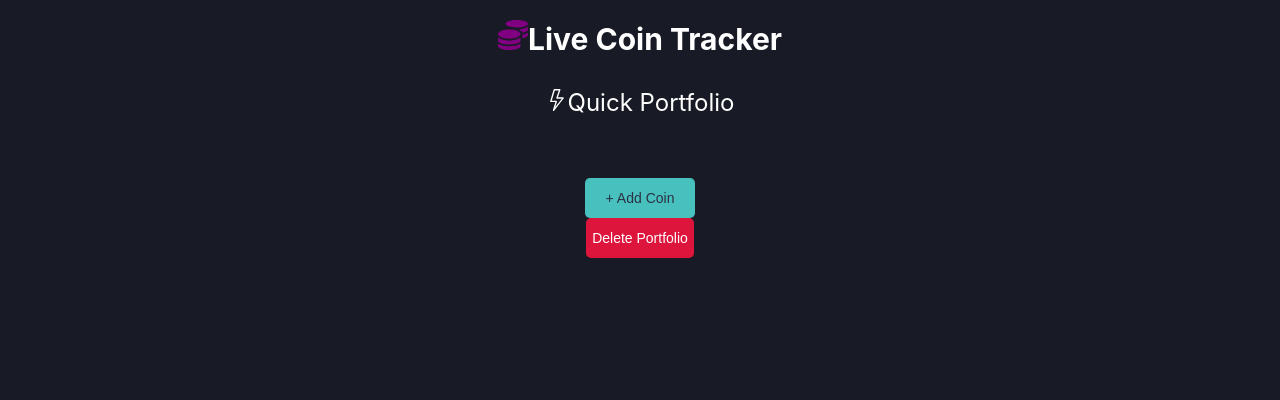
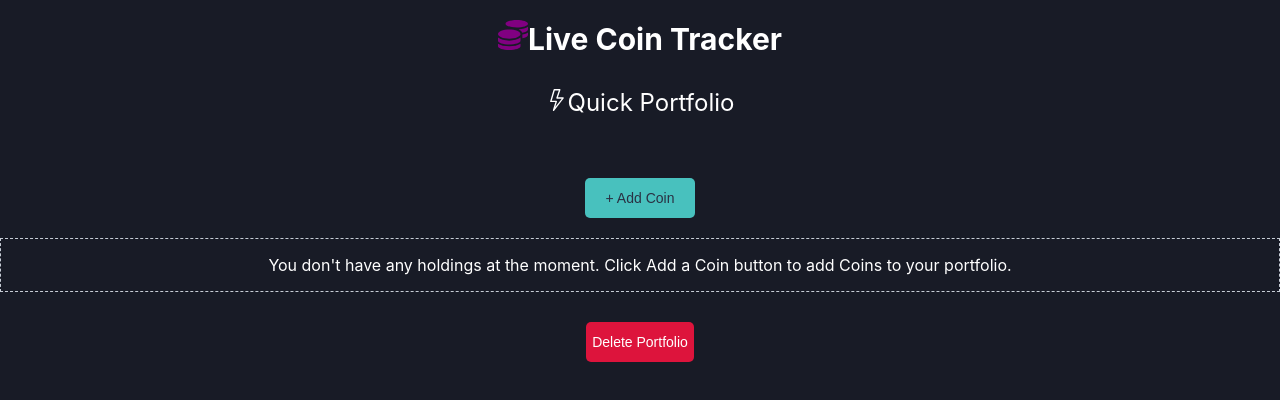
Before and after one commit to niallb01/react-crypto-tracker-api, a React (Create React App) app: page /portfolio in a window 1280 px wide. Shown: the top 400 px of the page. Built offline with nearby package versions, Linux system fonts and the light colour scheme.

Commit message:
paragraph added to portfolio page

```diff
--- a/src/App.css
+++ b/src/App.css
@@ -82,6 +82,14 @@ body {
   height: 55px;
   border-bottom: 1px solid #2a3143;
   bottom: 80%;
+}
+
+.add-portfolio-coin-text {
+  text-align: center;
+  font-size: 16px;
+  font-weight: 400;
+  margin: 20px 0 30px;
+  border: 1px dashed #c7cdd6;
 }
 
 .coin-row:hover {
--- a/src/pagecomponents/Home.jsx
+++ b/src/pagecomponents/Home.jsx
@@ -34,7 +34,8 @@ const Home = (props) => {
     props.addPortfolio(portfolioCopy);
     toast.success("Coin Added To Portfolio", {
       position: toast.POSITION.TOP_CENTER,
-      autoClose: 1000,
+      autoClose: 500,
+      limit: 1,
     });
   };
 
--- a/src/pagecomponents/Portfolio.jsx
+++ b/src/pagecomponents/Portfolio.jsx
@@ -1,9 +1,9 @@
+//this component is child of app - data is being sent down from app
 import { useState } from "react";
 import "../Modal.css";
 import "react-toastify/dist/ReactToastify.css";
 import InputCoin from "../inputcomponents/InputCoin";
 import PortfolioCoin from "../portfoliocomponents.jsx/PortfolioCoin";
-//this component is child of app - data is being sent down from app
 import { BsLightning } from "react-icons/bs";
 
 const Portfolio = (props) => {
@@ -134,7 +134,6 @@ const Portfolio = (props) => {
           </div>
         </div>
       )}
-
       {coinPortfolio.map((coin) => {
         const item = props.portfolio.find((item) => {
           return item.name === coin.name;
@@ -159,6 +158,23 @@ const Portfolio = (props) => {
           </div>
         );
       })}
+
+      <div className="add-portfolio-coin-text">
+        <p>
+          You don't have any holdings at the moment. Click Add a Coin button to
+          add Coins to your portfolio.
+        </p>
+      </div>
+
+      {/* {coinPortfolio.length < 0 && (
+        <div className="add-portfolio-coin-text">
+          <p>
+            You don't have any holdings at the moment. Click Add a Coin button
+            to add Coins to your portfolio.
+          </p>
+        </div>
+      )} */}
+
       <div className="delete-portfolio-btn">
         <button onClick={onDeletePortfolio} className="delete-coin-button">
           Delete Portfolio
```
